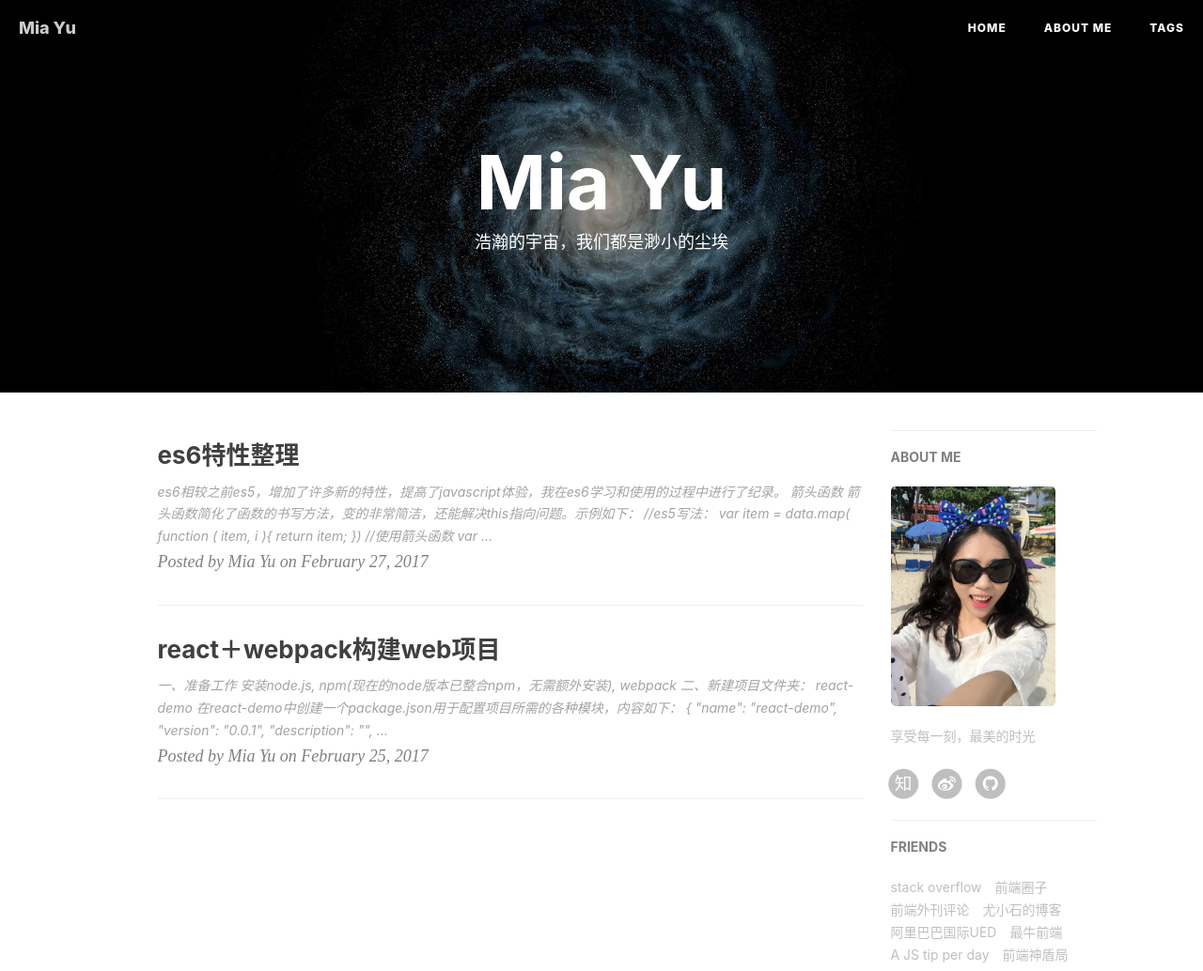
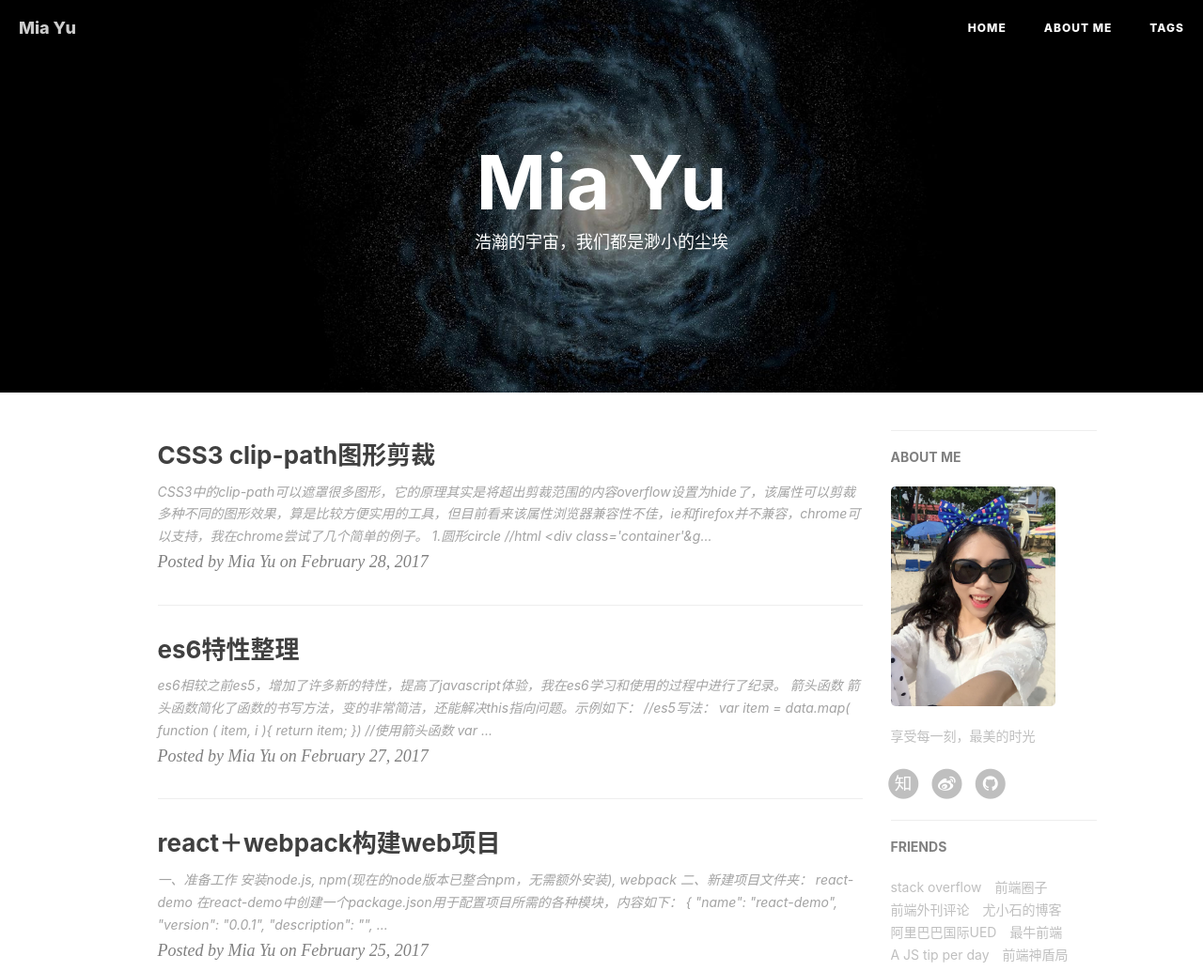
Before and after one commit to yomonah/yomonah.github.io, a Jekyll site: the page built from index.html, in a window 1280 px wide, cut to the strip 0-1034 px from the top of the page. Shown: the whole strip at 94% size. Built offline with Jekyll 4.4.1, drawn with Linux system fonts in a browser that asks for light colours; nearby versions of some CDN libraries; the list of posts is cut into pages by our own code.

Commit message:
upload css3 clip-path blog

````diff
--- /dev/null
+++ b/_posts/2017-02-28-clip-path.md
@@ -0,0 +1,53 @@
+---
+layout:     post
+title:      "CSS3 clip-path图形剪裁"
+date:       2017-2-28 21:48:00
+author:     "Mia Yu"
+catalog: 	true
+tags:
+    - css3
+---
+CSS3中的clip-path可以遮罩很多图形，它的原理其实是将超出剪裁范围的内容overflow设置为hide了，该属性可以剪裁多种不同的图形效果，算是比较方便实用的工具，但目前看来该属性浏览器兼容性不佳，ie和firefox并不兼容，chrome可以支持，我在chrome尝试了几个简单的例子。
+
+1.圆形circle
+![](https://yomonah.github.io/img/article-img/clip-path/circle.png)
+```
+//html
+<div class='container'>
+  <div class='content clip-sty'></div>
+</div>
+//css
+.clip-sty{
+  -webkit-clip-path: circle(95px at 100px 100px);
+}
+```
+原理很简单，其实就是一个div，添加一个clip-path: circle(95px at 100px 100px)的属性,第一个参数代表指定圆的半径，最后两个参数代表圆心的坐标位置，容器的左上角为坐标原点（0,0），这些数值也可以用百分比表示，如：clip-path: circle(45% at 50% 50%)，超出剪裁外的部分会被隐藏。虽然说圆形的话我们有另一个更快捷的属性：border-radius就能轻松办到,但这也不失为一种很有用的工具。
+
+2.椭圆ellipse
+![](https://yomonah.github.io/img/article-img/clip-path/ellipse.png)
+```
+.clip-sty{
+  -webkit-clip-path: ellipse(80px 60px at 100px 100px);
+}
+```
+与圆形十分类似，（100px,100px）表示圆心位置，80px表示较长半径，60px表示短半径，也可用百分比形式表示。
+
+3.圆角效果inset
+用这个属性可以创造出一些圆角效果，例如圆角矩形啊等，如图：
+![](https://yomonah.github.io/img/article-img/clip-path/inset.png)
+```
+.clip-sty{
+  -webkit-clip-path:inset(20% 0 20% 0 round 0 0 25% 25%);
+}
+```
+inset使用四个值分别对应“上 右 下 左”的顺序，前4个值对应的是外边距，后4个值对应四个角的圆半径值。
+
+4.多边形polygon
+写法：clip-path: polygon(x y, x y, x y … );可以定义多组x,y，每个 (x,y)代表剪裁的坐标，以左上角为初始坐标，如图：
+![](https://yomonah.github.io/img/article-img/clip-path/polygon.png)
+```
+.clip-sty{
+  -webkit-clip-path: polygon(0% 0%, 100% 0%, 100% 75%, 75% 75%, 75% 100%, 50% 75%, 0% 75%);
+}
+```
+更多多边形裁剪示例请参照：https://github.com/yomonah/react-demo/tree/master/src/components/clip
--- a/about.html
+++ b/about.html
@@ -10,8 +10,16 @@
     <!--copied from markdown -->
     <blockquote><p>浩瀚的宇宙，我们都是渺小的尘埃</p></blockquote>
 
-    <p>与一只萨摩耶和一只加菲猫一起生活，<br>
-    闲来喜欢看书喝酒。
+    <p>90后，web前端程序员<br>
+    标准女汉子 <br>
+    最大的梦想是<br>
+    去想去的地方，做想做的事<br>
+    吃遍美食，看遍美景<br>
+    每天睡到自然醒<br>
+    但是<br>
+    但是<br>
+    但是<br>
+    貌似不太可能...<br>
     </p>
 
 </div>
````
Also changed, not shown: img/article-img/clip-path/circle.png (added), img/article-img/clip-path/ellipse.png (added), img/article-img/clip-path/inset.png (added), img/article-img/clip-path/polygon.png (added).
